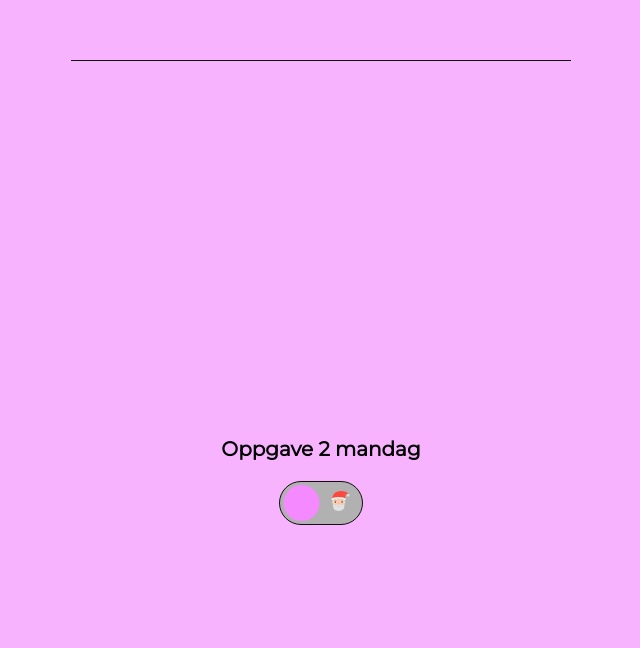
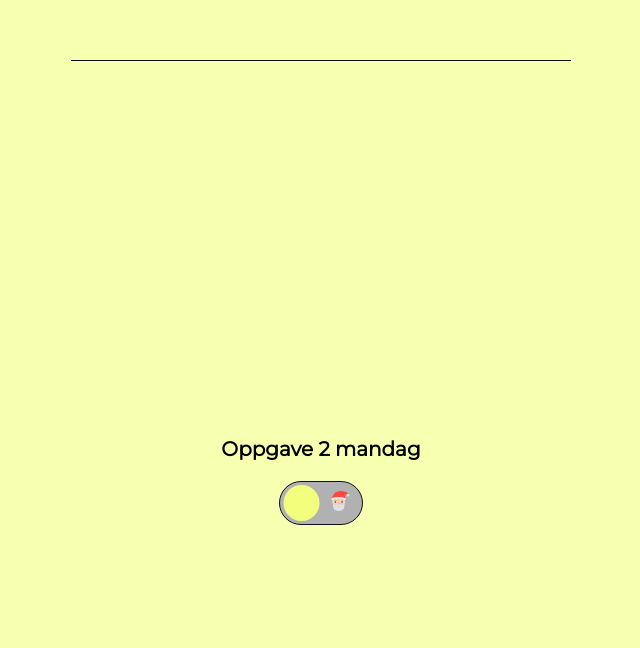
Before and after one commit to tirilkoder/javascript, a plain HTML site: page index.html in a window 1280 px wide. Shown: the part 812-1460 px from the top of the page, without its empty margins (319-959 px from the left). Drawn offline with Linux system fonts and the light colour scheme.

Commit message:
Color change

```diff
--- a/style.css
+++ b/style.css
@@ -3,7 +3,7 @@
 
 :root {
     /*Light Mode*/
-    --background: #f7b3fd;
+    --background: #f7ffb0; /*#ffdfdf/* #fffba0*/
     --header: #cbfdcf;
     --text_light: #0f0f0f;
     --line: #0f0f0f;
@@ -11,7 +11,7 @@
 
     --button_border: #0f0f0f;
     --button_background: #b1b1b1;
-    --circle_color: #f589ff;
+    --circle_color: #f2ff7c;
 
     /*Christmas mode*/
     --red_mode: #f05050;
```
